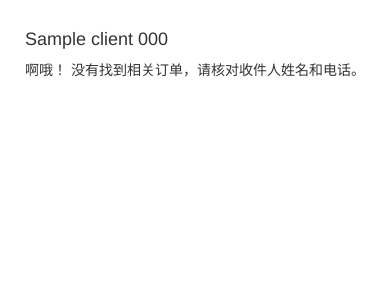
After one commit to iamzjk/wechat_ebiz_helper, a Flask app: template app/templates/no_order_found.html in a window 390 px wide. The commit adds this page. Shown: the top 300 px of the page. Run offline with Flask 2, Linux system fonts and the light colour scheme; the template is opened without the code that fills it: most values are stand-ins (such as "Sample title", 1, 10 or a date in 2020); some libraries are stand-ins or nearby versions.

Commit message:
remove auto scale in mobile view; fixed no_order_found page

```diff
--- a/app/app.py
+++ b/app/app.py
@@ -70,9 +70,10 @@ def orders(client, phone):
     orders = cur.fetchall()
 
     if not orders:
-        return '<p>啊哦！ 没有找到相关订单，请核对收件人姓名和电话。</p>'
-
-    return render_template('orders.html', orders=orders)
+        return render_template(
+            'no_order_found.html', client=client, phone=phone)
+    else:
+        return render_template('orders.html', orders=orders)
 
 
 @app.route('/orders/tracking_status/<tracking_number>/<carrier>')
--- a/app/templates/index.html
+++ b/app/templates/index.html
@@ -2,6 +2,10 @@
 {% import "bootstrap/wtf.html" as wtf %}
 
 {% block content %}
+<head>
+<meta name="viewport" content="initial-scale=1.0, maximum-scale=1.0, user-scalable=0"/>
+</head>
+
 <div class='container', style="padding:0 25px">
   <h2>橙昕美购</h2>
   <h4>订单与快递查询工具</h4>
--- /dev/null
+++ b/app/templates/no_order_found.html
@@ -0,0 +1,9 @@
+{% extends "bootstrap/base.html" %}
+
+{% block content %}
+<div class='container', style="padding:0 25px">
+    <br>
+    <h4>{{ client }} {{ phone }}</h4>
+    <p>啊哦！ 没有找到相关订单，请核对收件人姓名和电话。</p>
+</div>
+{% endblock %}
```
